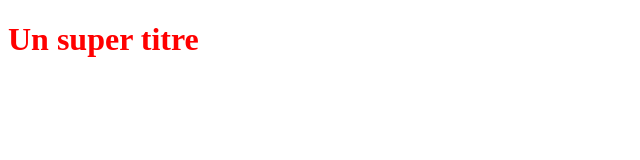
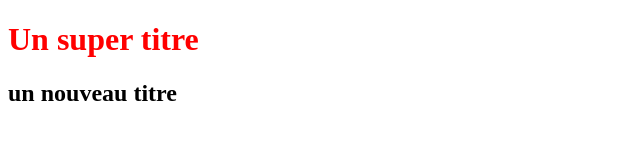
Before and after one commit to ghzelmed08/meanstackproject, a plain HTML site: page index.html in a window 1280 px wide. Shown: the whole page, without its empty margins (0-640 px from the left). Drawn offline with Linux system fonts and the light colour scheme.

Commit message:
index modifier ajout de h2

```diff
--- a/index.html
+++ b/index.html
@@ -6,5 +6,8 @@
 </head>
 <body>
    <h1>Un super titre</h1>
+   <h2>un nouveau titre </h2>
+
+
 </body>
 </html>
```
